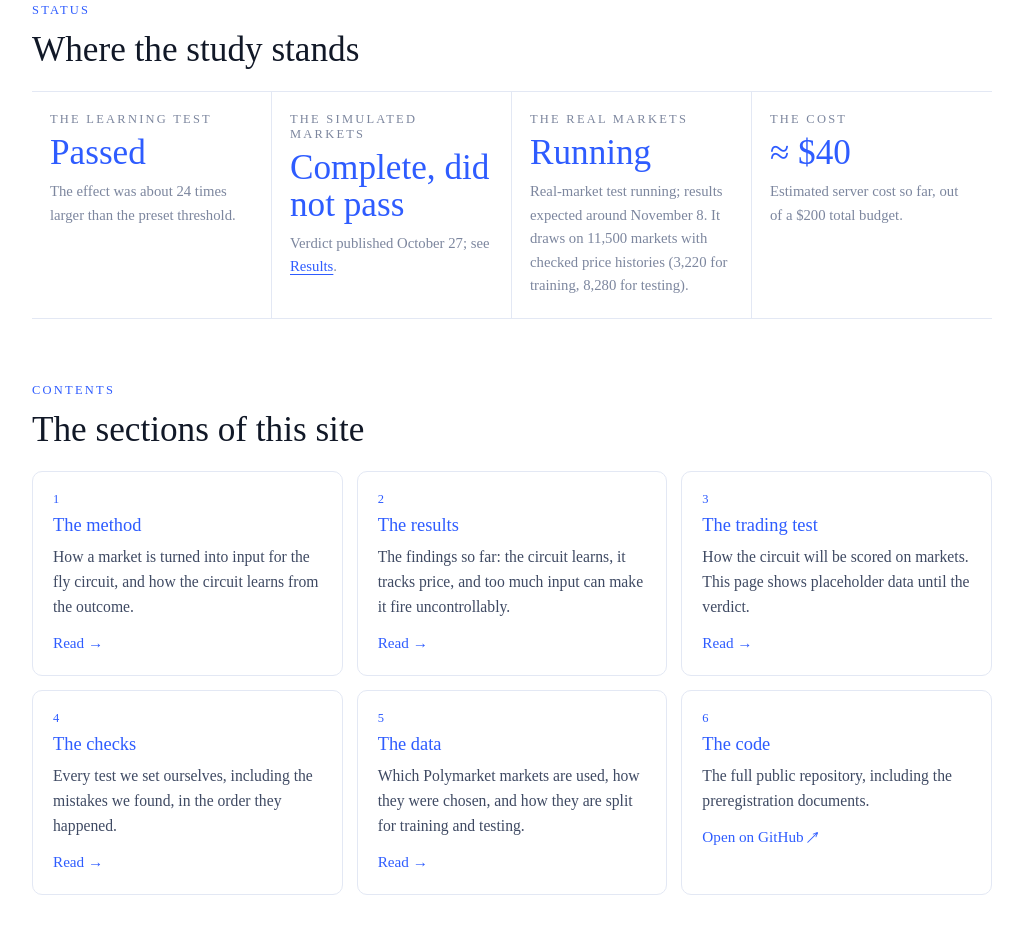
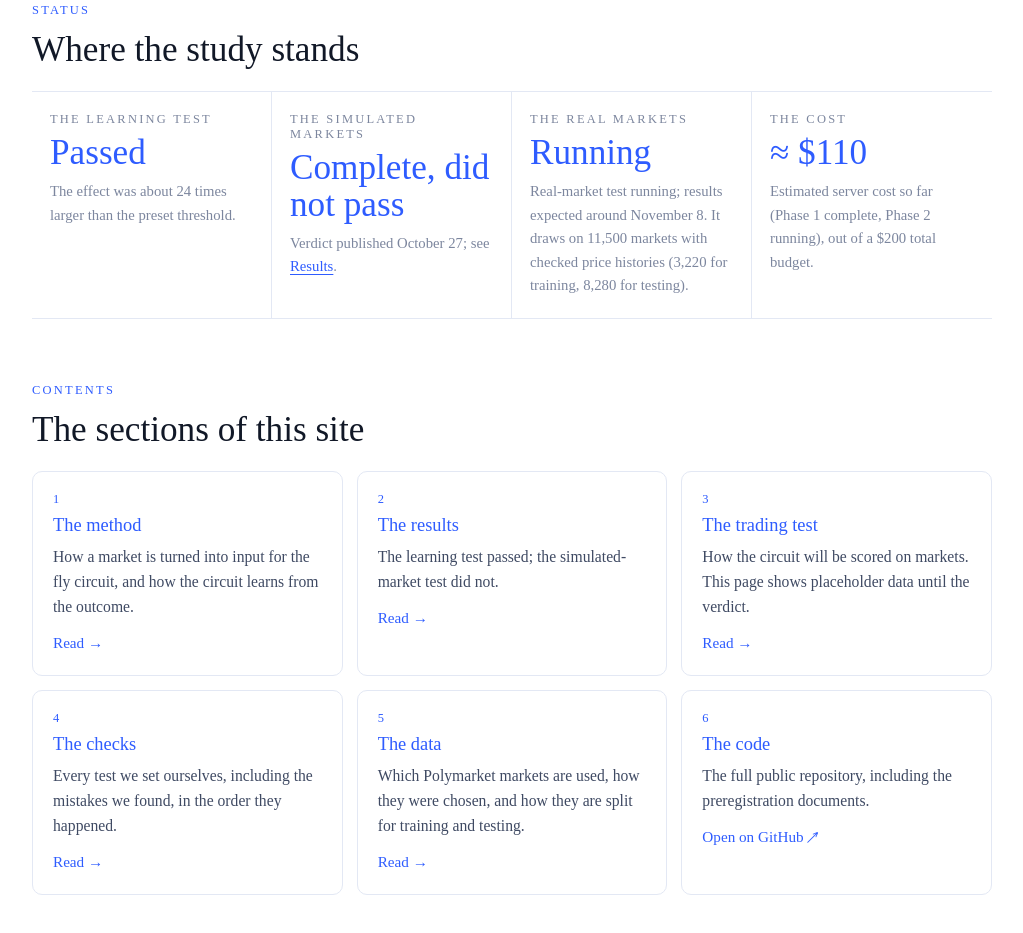
Before and after one commit to 777LVB777/flymarket, a plain HTML site: page index.html in a window 1280 px wide. Shown: the part 1480-2413 px from the top of the page, without its empty margins (128-1151 px from the left). Drawn offline with Linux system fonts and the light colour scheme.

Commit message:
Home: cost about $110; Results card states Phase 1 outcome

```diff
--- a/index.html
+++ b/index.html
@@ -42,14 +42,14 @@
     <div class="stat"><span class="label">The learning test</span><span class="v">Passed</span><span class="s">The effect was about 24 times larger than the preset threshold.</span></div>
     <div class="stat"><span class="label">The simulated markets</span><span class="v">Complete, did not pass</span><span class="s">Verdict published October 27; see <a href="results.html#simulated">Results</a>.</span></div>
     <div class="stat"><span class="label">The real markets</span><span class="v">Running</span><span class="s">Real-market test running; results expected around November 8. It draws on 11,500 markets with checked price histories (3,220 for training, 8,280 for testing).</span></div>
-    <div class="stat"><span class="label">The cost</span><span class="v">≈ $40</span><span class="s">Estimated server cost so far, out of a $200 total budget.</span></div>
+    <div class="stat"><span class="label">The cost</span><span class="v">≈ $110</span><span class="s">Estimated server cost so far (Phase 1 complete, Phase 2 running), out of a $200 total budget.</span></div>
   </div>
 </section>
 <section>
   <div class="sechead"><span class="label">Contents</span><h2>The sections of this site</h2></div>
   <div class="cards">
     <a class="card" href="method.html"><span class="label">1</span><h3>The method</h3><p>How a market is turned into input for the fly circuit, and how the circuit learns from the outcome.</p><span class="go">Read →</span></a>
-    <a class="card" href="results.html"><span class="label">2</span><h3>The results</h3><p>The findings so far: the circuit learns, it tracks price, and too much input can make it fire uncontrollably.</p><span class="go">Read →</span></a>
+    <a class="card" href="results.html"><span class="label">2</span><h3>The results</h3><p>The learning test passed; the simulated-market test did not.</p><span class="go">Read →</span></a>
     <a class="card" href="trading.html"><span class="label">3</span><h3>The trading test</h3><p>How the circuit will be scored on markets. This page shows placeholder data until the verdict.</p><span class="go">Read →</span></a>
     <a class="card" href="safeguards.html"><span class="label">4</span><h3>The checks</h3><p>Every test we set ourselves, including the mistakes we found, in the order they happened.</p><span class="go">Read →</span></a>
     <a class="card" href="data.html"><span class="label">5</span><h3>The data</h3><p>Which Polymarket markets are used, how they were chosen, and how they are split for training and testing.</p><span class="go">Read →</span></a>
```
